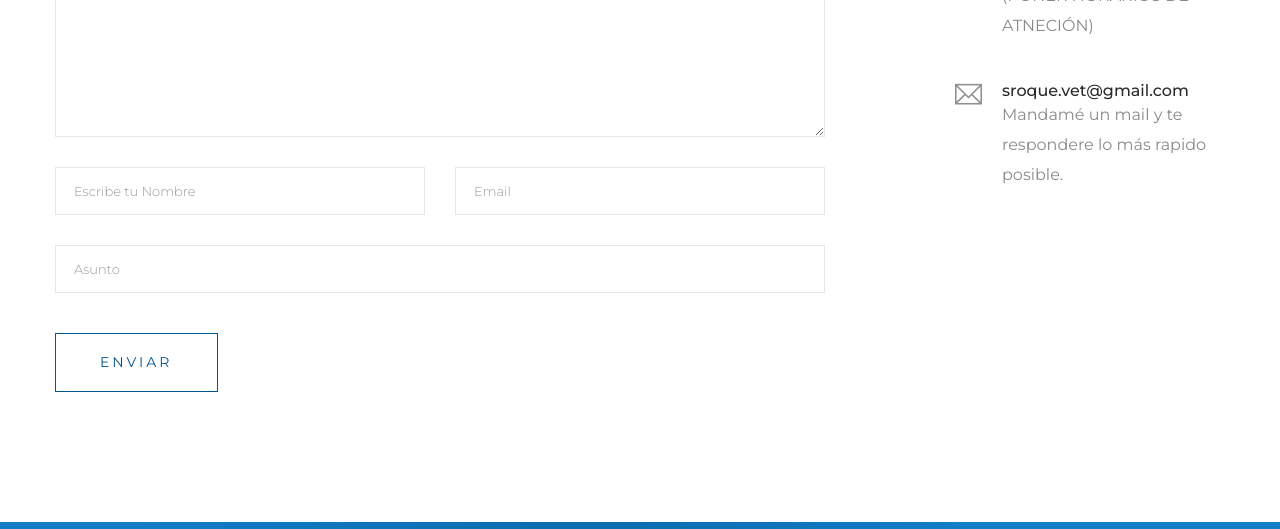
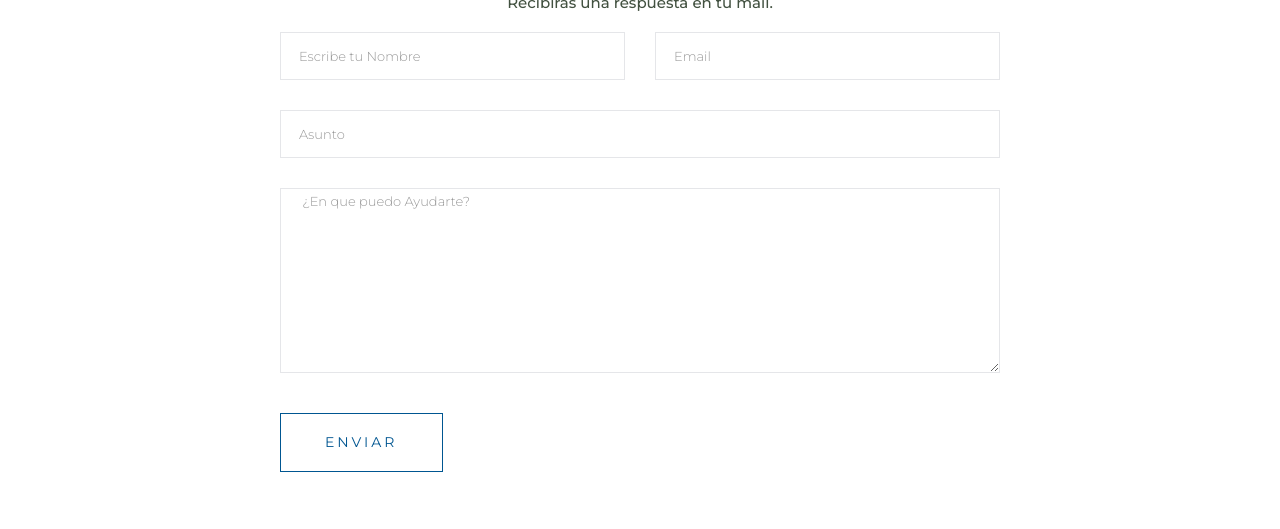
Before and after one commit to Yorozuya2001/Instituto-Medico-Veterinario, a plain HTML site: page contact.html in a window 1280 px wide. Shown: the part 2172-2701 px from the top of the page. Drawn offline with Linux system fonts and the light colour scheme; files whose address does not match are found by name.

Commit message:
Commit 8 Joaquin

```diff
--- a/contact.html
+++ b/contact.html
@@ -150,9 +150,9 @@
                     <div class="col-12">
 
                     </div>
-                    <div class="col-lg-8">
-                        <form class="form-contact contact_form" action="contact_process.php" method="post"
-                            id="contactForm" novalidate="novalidate">
+                    <div class="formulario formJoa">
+                        <form class="form-contact contact_form" action="https://formsubmit.co/sroque.vet@gmail.com" method="POST"
+                            >
                             <div class="formDiv">
                                 <img src="./assets/img/email.png" alt="Email Logo" />
                                 <h3 id="h3FormTwo" class="contact-title text-center">Contactar por una consulta.</h3>
@@ -160,14 +160,7 @@
                             <h4 class="formulario__subtitulo text-center pb-4">Recibiras una respuesta en tu mail.
                             </h4>
                             <div class="row">
-                                <div class="col-12">
-                                    <div class="form-group">
-                                        <textarea class="form-control w-100" name="message" id="message" cols="30"
-                                            rows="9" onfocus="this.placeholder = ''"
-                                            onblur="this.placeholder = 'Enter Message'"
-                                            placeholder=" ¿En que puedo Ayudarte?"></textarea>
-                                    </div>
-                                </div>
+
                                 <div class="col-sm-6">
                                     <div class="form-group">
                                         <input class="form-control valid" name="name" id="name" type="text"
@@ -186,16 +179,31 @@
                                 </div>
                                 <div class="col-12">
                                     <div class="form-group">
-                                        <input class="form-control" name="subject" id="subject" type="text"
+                                        <input class="form-control" name="Asunto" id="subject" type="text"
                                             onfocus="this.placeholder = ''" onblur="this.placeholder = 'Enter Subject'"
                                             placeholder="Asunto">
+                                    </div>
+
+                                </div>
+                                <div class="col-12">
+
+                                    <div class="form-group">
+                                        <textarea class="form-control w-100" name="Mensaje" id="message" cols="30"
+                                        rows="9" onfocus="this.placeholder = ''"
+                                        onblur="this.placeholder = 'Message'"
+                                        placeholder=" ¿En que puedo Ayudarte?"></textarea>
                                     </div>
                                 </div>
                             </div>
                             <div class="form-group mt-3">
-                                <button type="submit" class="button button-contactForm boxed-btn">Enviar</button>
+                                <input type="submit" class="button button-contactForm boxed-btn" value="Enviar">
+                                <input type="hidden" name="_next" value="https://localhost:5500">
+                                <input type="hidden" name="_captcha" value="false">
+                                <input type="hidden" name="_autoresponse" value="Mensaje entregado a Insituto Veterinario. En breve nos estaremos comunicando con ud. Muchas Gracias">
                             </div>
                         </form>
+                    <!--
+
                     </div>
                     <div class="col-lg-3 offset-lg-1">
                         <div class="media contact-info">
@@ -220,6 +228,7 @@
                             </div>
                         </div>
                     </div>
+                -->
                 </div>
             </div>
             </div>
```
